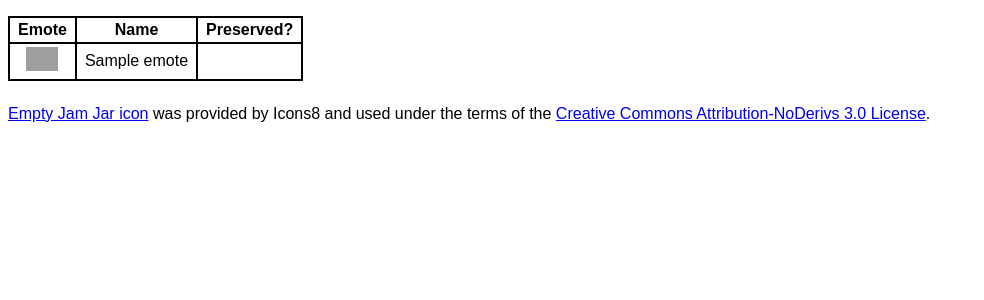
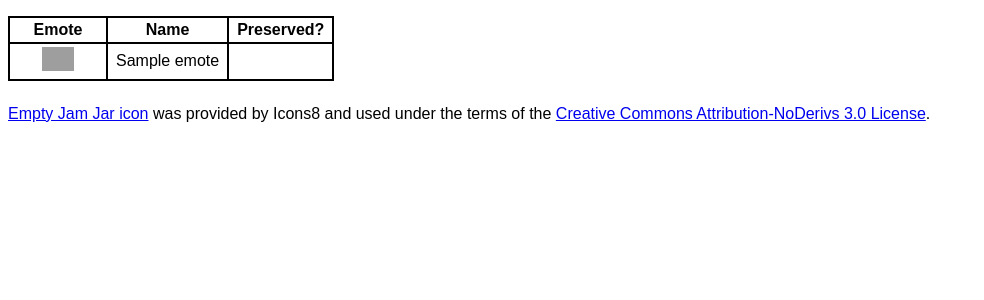
Before and after one commit to EmoteBot/EmoteCollector-website, a Flask app: template templates/list.html in a window 1280 px wide. Shown: the part 98-398 px from the top of the page, without its empty margins (0-984 px from the left). Run offline with Flask 2, Linux system fonts and the light colour scheme; the template is opened without the code that fills it: most values are stand-ins (such as "Sample title", 1, 10 or a date in 2020); parts of the project's set-up code (start-up, migrations or seed data) failed here and were passed over; grey boxes are pictures that could not be loaded.

Commit message:
fix width of emote column
the alt text was causing it to be a   w i d e   b o y e

```diff
--- a/static/css/list.css
+++ b/static/css/list.css
@@ -1,5 +1,8 @@
 body {
 	font-family: sans-serif;}
+
+.emote-column {
+	width: 80px;}
 
 .center, th {
 	text-align: center;}
--- a/templates/list.html
+++ b/templates/list.html
@@ -32,7 +32,7 @@
 
 <table>
 <thead><tr>
-	<th>Emote</th>
+	<th class=emote-column>Emote</th>
 	<th>Name</th>
 
 	{# we don't show the author column if it's gonna be the same every time #}
```
